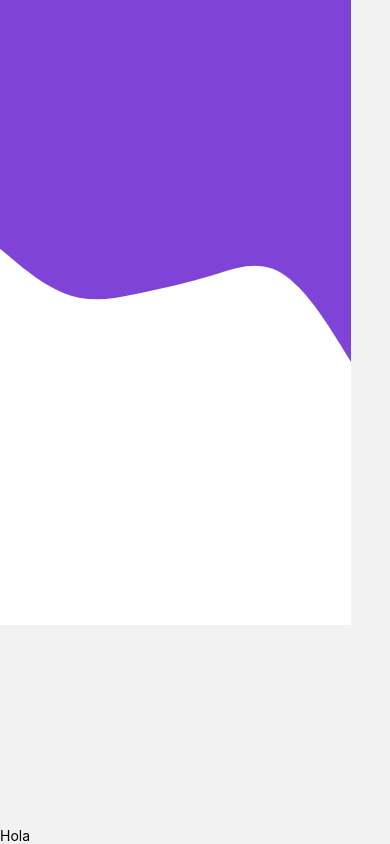
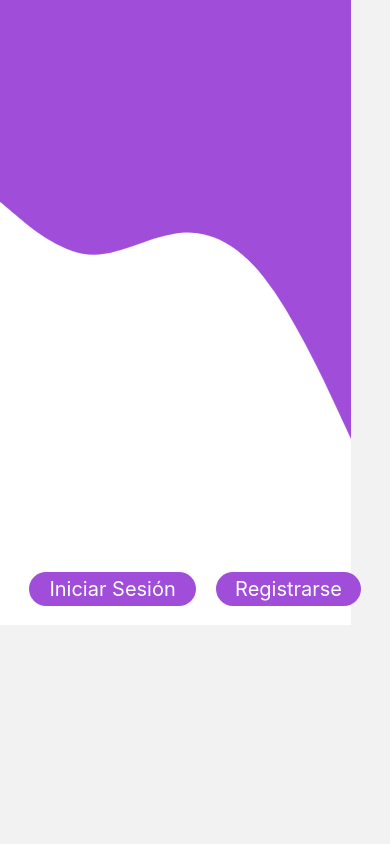
Before and after one commit to Rodriasdev/todo-list-react-native, a React Native app: screen / in a window 390 px wide. Built offline with nearby package versions, Linux system fonts and the light colour scheme.

Commit message:
was modifiqued the styles to'index'

```diff
--- a/package.json
+++ b/package.json
@@ -14,7 +14,8 @@
     "expo": "~51.0.8",
     "expo-status-bar": "~1.12.1",
     "react": "18.2.0",
-    "react-native": "0.74.1"
+    "react-native": "0.74.1",
+    "react-native-size-matters": "^0.4.2"
   },
   "devDependencies": {
     "@babel/core": "^7.20.0",
--- a/pages/Index.tsx
+++ b/pages/Index.tsx
@@ -1,24 +1,57 @@
 import React from "react";
-import { StyleSheet,View, ImageBackground,Text } from "react-native";
+import {View, ImageBackground, TouchableOpacity, Text } from "react-native";
+import { ScaledSheet } from "react-native-size-matters";
 
 const Index: React.FC = () => {
     return(
         <View style={style.container}>
-            <ImageBackground style={style.backgroundImage} source={require('../assets/wave-haikei.png')}/>
-            <Text>Hola</Text>
+            <ImageBackground style={style.backgroundImage} source={require('../assets/wave-haikei.png')}>
+                <View style={style.containerButtons}>
+                    <TouchableOpacity style={style.buttonLogin}>
+                        <Text style={style.text}>Iniciar Sesión</Text>
+                    </TouchableOpacity>
+                    <TouchableOpacity style={style.buttonRegister}>
+                        <Text style={style.text}>Registrarse</Text>
+                    </TouchableOpacity>
+                </View>
+            </ImageBackground>
         </View>
     );
 };
 
 export default Index;
 
-const style = StyleSheet.create({
+const style = ScaledSheet.create({
     container:{
-        flex: 1
+        flex: 1,
     },
     backgroundImage: {
         flex: 1,
         resizeMode: 'cover',
         justifyContent: 'center',
     },
+    buttonRegister:{
+        backgroundColor: '#a04dda',
+        width: '130@s',
+        borderRadius: 20,
+        height: '30@s',
+        marginLeft: 20
+    },
+    buttonLogin:{
+        backgroundColor: '#a04dda',
+        width: '150@s',
+        borderRadius: 20,
+        height: '30@s'
+    },
+    text: {
+        textAlign: 'center',
+        fontSize: 20,
+        color: 'white',
+        marginTop: 5
+    },
+    containerButtons:{
+        alignSelf: 'center',
+        flexDirection: 'row',
+        marginTop: '300@s'
+    }
 })
```
Also changed, not shown: assets/wave-haikei.png, 1 other file (tests, documents, lock files or other folders).
